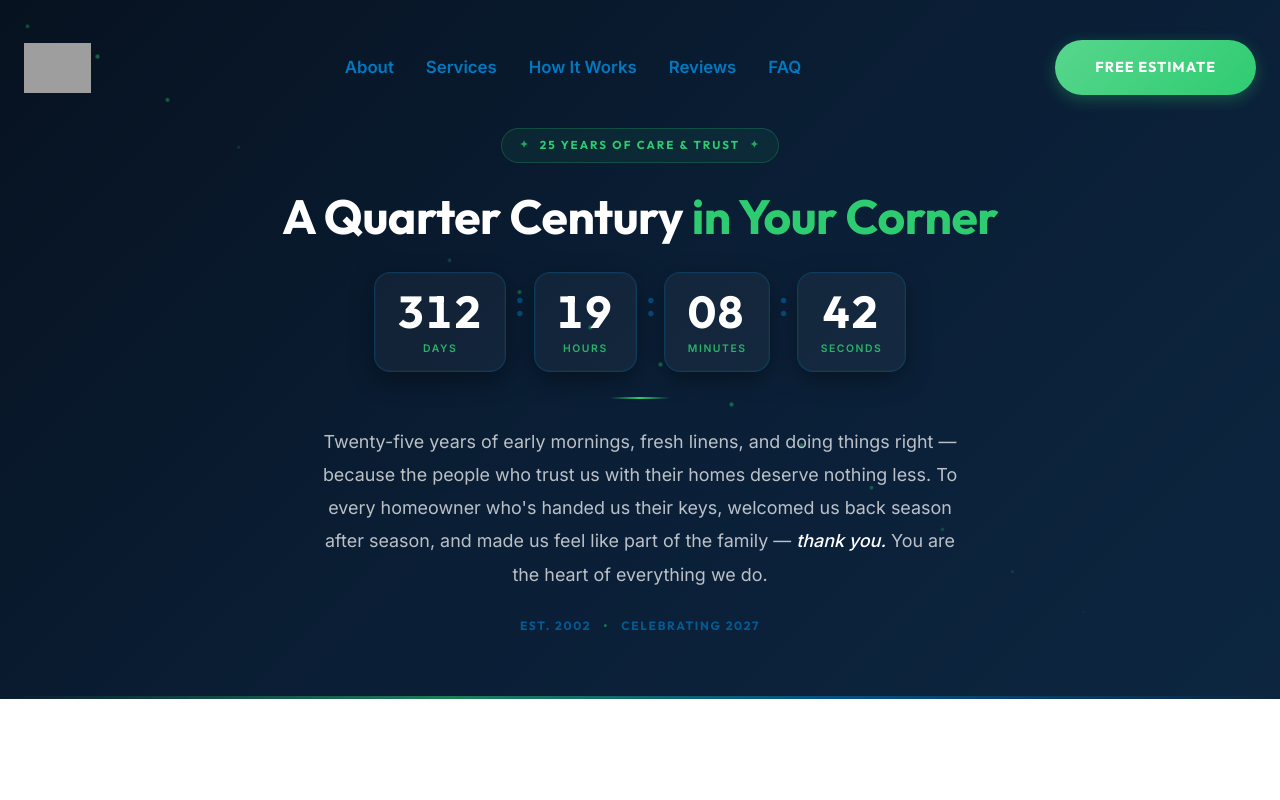
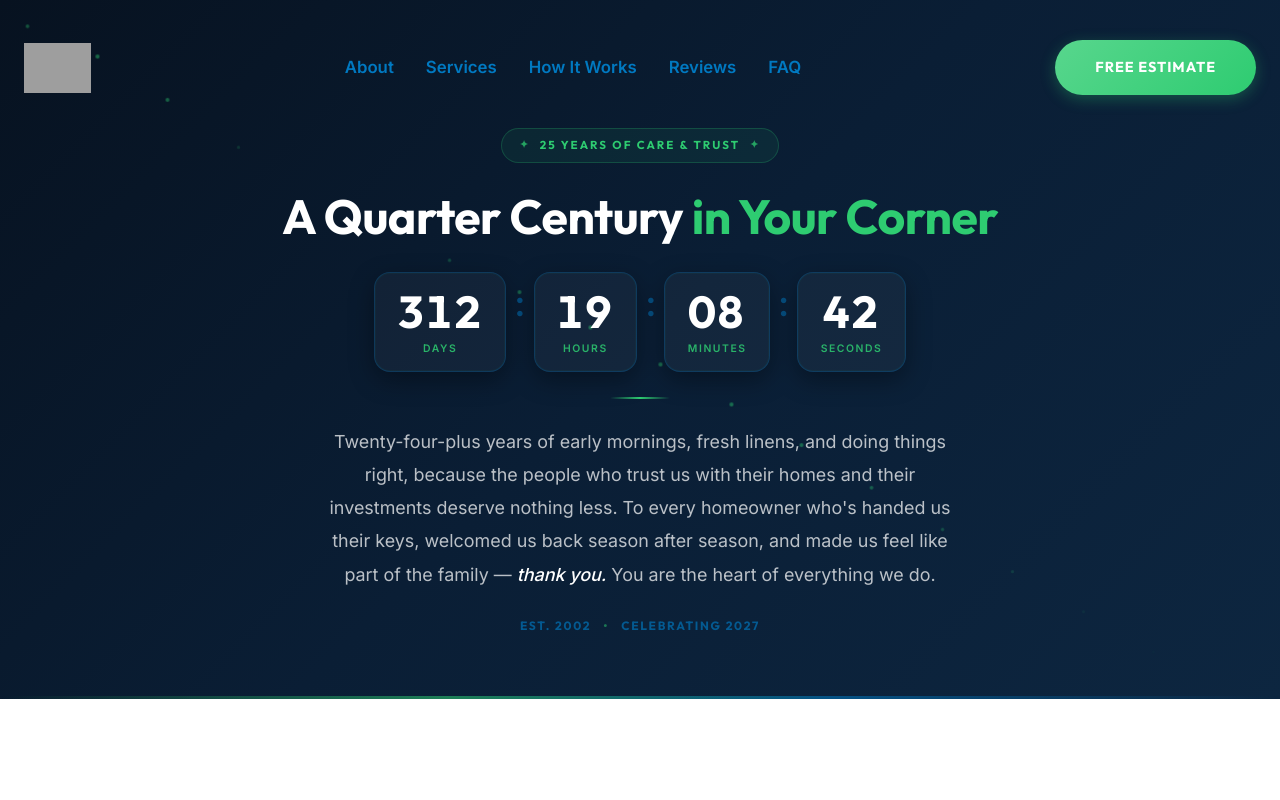
Before and after one commit to ed276/danubiallc, a React (Vite) app: page / in a window 1280 px wide. Shown: the top 800 px of the page. Built offline with nearby package versions, Linux system fonts and the light colour scheme; grey boxes are pictures that could not be loaded; a web font is replaced by a local one.

Commit message:
copy: soften year count, add investments line to anniversary message

```diff
--- a/src/components/Anniversary.jsx
+++ b/src/components/Anniversary.jsx
@@ -71,8 +71,8 @@ export default function Anniversary() {
 
                 {/* Thank-you message */}
                 <p className="anniv-message">
-                    Twenty-five years of early mornings, fresh linens, and doing things right —
-                    because the people who trust us with their homes deserve nothing less.{' '}
+                    Twenty-four-plus years of early mornings, fresh linens, and doing things right,
+                    because the people who trust us with their homes and their investments deserve nothing less.{' '}
                     To every homeowner who's handed us their keys, welcomed us back season after season,
                     and made us feel like part of the family —{' '}
                     <em>thank you.</em>{' '}
```
